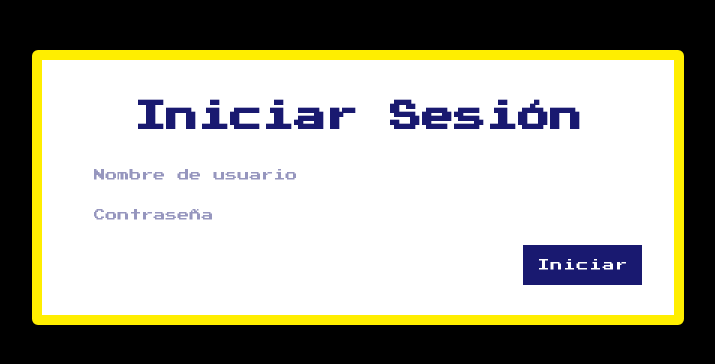
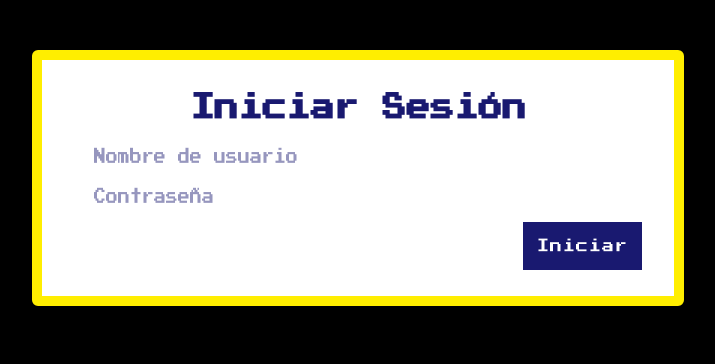
Before and after one commit to pixcompu/geekstore, a PHP site: page /sections/login.html in a window 1280 px wide. Shown: the top 364 px of the page, without its empty margins (282-997 px from the left). Run offline with PHP 8.4, Linux system fonts and the light colour scheme.

Commit message:
Add scale to font in forms css

```diff
--- a/sections/login.html
+++ b/sections/login.html
@@ -42,7 +42,18 @@
     }
 
     function validateFields(){
-        return true;
+      var form = document.form;
+      if( form.username.value.length > 0 ){
+          if( form.password.value.length > 0 ){
+              return true;
+          }else{
+              alert('La contraseña no debe ser vacia');
+          }
+
+      }else{
+          alert('El campo usuario no puede ser vacio');
+      }
+      return false;
     }
 
     function init(){
--- a/style/forms.css
+++ b/style/forms.css
@@ -26,6 +26,7 @@
 }
 .container h1 {
     text-align: center;
+    font-size: 1.5em;
     color: midnightblue;
 }
 .form {
@@ -84,3 +85,10 @@
     /* Internet Explorer 10-11 */
     color: midnightblue;
 }
+
+.form form input[type=text], .form form input[type=password], .form form input[type=tel],
+::-webkit-input-placeholder, .container h1, .form .button  {
+  transform:scale(1,1.2); /* W3C */
+  -webkit-transform:scale(1,1.2); /* Safari and Chrome */
+
+}
```
